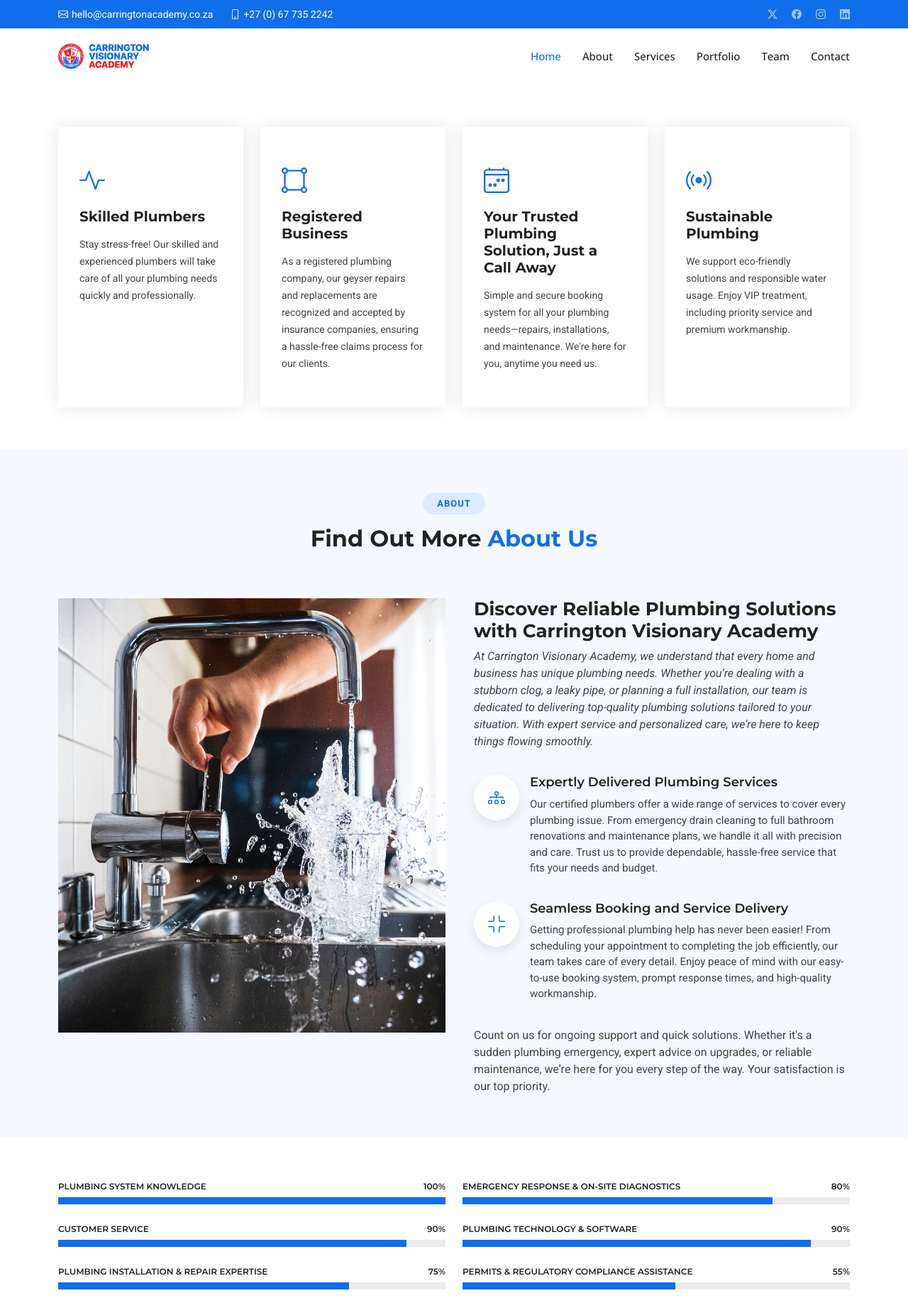
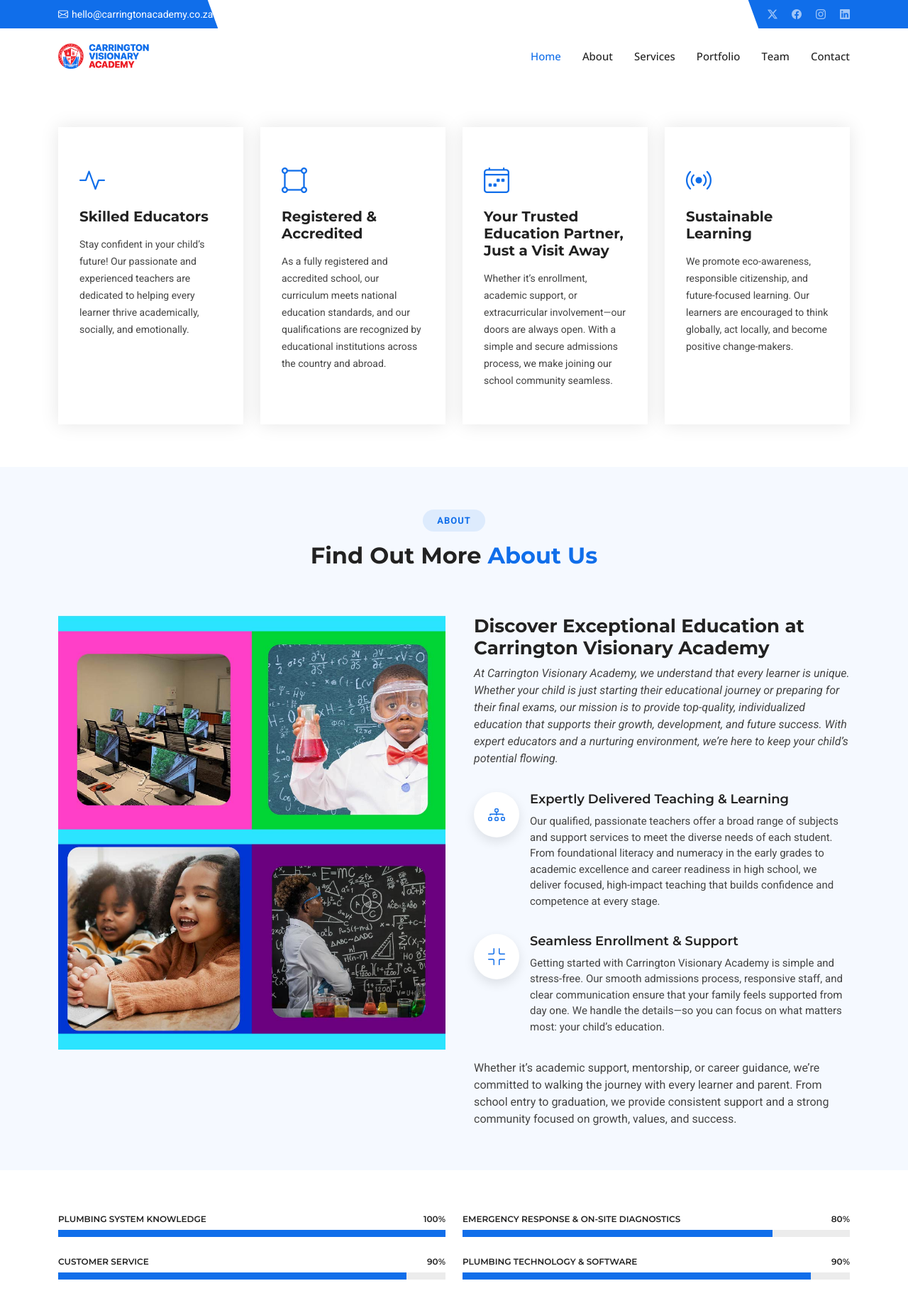
Before and after one commit to Carrington-dev/carrington-visionary-academy, a Flask app: page /about in a window 1280 px wide. Shown: the top 1829 px of the page at 71% size. Run offline with Flask 3, Linux system fonts and the light colour scheme; some libraries are stand-ins or nearby versions.

Commit message:
Added about page
Co-Authored-By: Stemgon <165911512+stemgon@users.noreply.github.com>
Co-Authored-By: Carrington Muleya <79579279+carrington-dev@users.noreply.github.com>

```diff
--- a/src/static/css/main.css
+++ b/src/static/css/main.css
@@ -1,11 +1,3 @@
-/**
-* Template Name: BizLand
-* Template URL: https://bootstrapmade.com/bizland-bootstrap-business-template/
-* Updated: Dec 05 2024 with Bootstrap v5.3.3
-* Author: BootstrapMade.com
-* License: https://bootstrapmade.com/license/
-*/
-
 /*--------------------------------------------------------------
 # Font & Color Variables
 # Help: https://bootstrapmade.com/color-system/
@@ -227,6 +219,23 @@ h6 {
   height: 0;
   visibility: hidden;
   overflow: hidden;
+}
+
+
+
+.inbetween {
+  display: none;
+}
+
+/* Show only on desktop */
+@media (min-width: 1024px) {
+  .inbetween {
+      display: block;
+      width: 800px;
+      height: 40px;
+      transform: skew(20deg);
+      background: #fff;
+  }
 }
 
 /*--------------------------------------------------------------
--- a/src/templates/about.html
+++ b/src/templates/about.html
@@ -14,32 +14,41 @@
       <div class="col-xl-3 col-md-6 d-flex" data-aos="fade-up" data-aos-delay="100">
         <div class="service-item position-relative">
           <div class="icon"><i class="bi bi-activity icon"></i></div>
-          <h4><a href="" class="stretched-link">Skilled Plumbers</a></h4>
-          <p>Stay stress-free! Our skilled and experienced plumbers will take care of all your plumbing needs quickly and professionally.          </p>
+          <h4><a href="" class="stretched-link">Skilled Educators</a></h4>
+          <p>Stay confident in your child’s future! Our passionate and experienced teachers are dedicated to helping every learner thrive academically, socially, and emotionally.
+          </p>
         </div>
       </div><!-- End Service Item -->
 
       <div class="col-xl-3 col-md-6 d-flex" data-aos="fade-up" data-aos-delay="200">
         <div class="service-item position-relative">
           <div class="icon"><i class="bi bi-bounding-box-circles icon"></i></div>
-          <h4><a href="" class="stretched-link">Registered Business</a></h4>
-          <p>As a registered plumbing company, our geyser repairs and replacements are recognized and accepted by insurance companies, ensuring a hassle-free claims process for our clients.          </p>
+          <h4><a href="" class="stretched-link">Registered & Accredited</a></h4>
+          <p>As a fully registered and accredited school, our curriculum meets national education standards, and our qualifications are recognized by educational institutions across the country and abroad.
+          </p>
         </div>
       </div><!-- End Service Item -->
 
       <div class="col-xl-3 col-md-6 d-flex" data-aos="fade-up" data-aos-delay="300">
         <div class="service-item position-relative">
           <div class="icon"><i class="bi bi-calendar4-week icon"></i></div>
-          <h4><a href="" class="stretched-link">Your Trusted Plumbing Solution, Just a Call Away</a></h4>
-          <p>Simple and secure booking system for all your plumbing needs—repairs, installations, and maintenance. We're here for you, anytime you need us.          </p>
+          <h4><a href="" class="stretched-link"> Your Trusted Education Partner, Just a Visit Away
+          </a></h4>
+          <p>Whether it’s enrollment, academic support, or extracurricular involvement—our doors are always open. With a simple and secure admissions process, we make joining our school community seamless.
+
+          </p>
         </div>
       </div><!-- End Service Item -->
 
       <div class="col-xl-3 col-md-6 d-flex" data-aos="fade-up" data-aos-delay="400">
         <div class="service-item position-relative">
           <div class="icon"><i class="bi bi-broadcast icon"></i></div>
-          <h4><a href="" class="stretched-link">Sustainable Plumbing</a></h4>
-          <p>We support eco-friendly solutions and responsible water usage. Enjoy VIP treatment, including priority service and premium workmanship.          </p>
+          <h4><a href="" class="stretched-link">Sustainable Learning</a></h4>
+          <p>
+            We promote eco-awareness, responsible citizenship, and future-focused learning. Our learners are encouraged to think globally, act locally, and become positive change-makers.
+
+
+          </p>
         </div>
       </div><!-- End Service Item -->
 
@@ -68,35 +77,38 @@
 
       <div class="col-lg-6 d-flex flex-column justify-content-center" data-aos="fade-up" data-aos-delay="200">
         <div class="about-content ps-0 ps-lg-3">
-          <h3>Discover Reliable Plumbing Solutions with {{ company }}
+          <h3>Discover Exceptional Education at
+            {{ company }}
             </h3>
           <p class="fst-italic">
-            At {{ company }}, we understand that every home and business has unique plumbing needs. Whether you’re dealing with a stubborn clog, a leaky pipe, or planning a full installation, our team is dedicated to delivering top-quality plumbing solutions tailored to your situation. With expert service and personalized care, we’re here to keep things flowing smoothly.
+            At {{ company }}, we understand that every learner is unique. Whether your child is just starting their educational journey or preparing for their final exams, our mission is to provide top-quality, individualized education that supports their growth, development, and future success. With expert educators and a nurturing environment, we’re here to keep your child’s potential flowing.
+
           </p>
           <ul>
             <li>
               <i class="bi bi-diagram-3"></i>
               <div>
-                <h4>Expertly Delivered Plumbing Services
+                <h4>Expertly Delivered Teaching & Learning
                 </h4>
-                <p>Our certified plumbers offer a wide range of services to cover every plumbing issue. From emergency drain cleaning to full bathroom renovations and maintenance plans, we handle it all with precision and care. Trust us to provide dependable, hassle-free service that fits your needs and budget.
+                <p>
+                  Our qualified, passionate teachers offer a broad range of subjects and support services to meet the diverse needs of each student. From foundational literacy and numeracy in the early grades to academic excellence and career readiness in high school, we deliver focused, high-impact teaching that builds confidence and competence at every stage.
                 </p>
               </div>
             </li>
             <li>
               <i class="bi bi-fullscreen-exit"></i>
               <div>
-                <h4>Seamless Booking and Service Delivery</h4>
+                <h4>Seamless Enrollment & Support</h4>
                 <p>
-                  Getting professional plumbing help has never been easier! From scheduling your appointment to completing the job efficiently, our team takes care of every detail. Enjoy peace of mind with our easy-to-use booking system, prompt response times, and high-quality workmanship.
+                  Getting started with {{ company }} is simple and stress-free. Our smooth admissions process, responsive staff, and clear communication ensure that your family feels supported from day one. We handle the details—so you can focus on what matters most: your child’s education.
+
 
                 </p>
               </div>
             </li>
           </ul>
           <p>
-            Count on us for ongoing support and quick solutions. Whether it's a sudden plumbing emergency, expert advice on upgrades, or reliable maintenance, we’re here for you every step of the way. Your satisfaction is our top priority.
-
+            Whether it’s academic support, mentorship, or career guidance, we’re committed to walking the journey with every learner and parent. From school entry to graduation, we provide consistent support and a strong community focused on growth, values, and success.
           </p>
         </div>
 
--- a/src/templates/base.html
+++ b/src/templates/base.html
@@ -38,8 +38,11 @@
       <div class="container d-flex justify-content-center justify-content-md-between">
         <div class="contact-info d-flex align-items-center">
           <i class="bi bi-envelope d-flex align-items-center"><a href="mailto:{{ email }}">{{ email }}</a></i>
-          <i class="bi bi-phone d-flex align-items-center ms-4"><span>{{ phone }}</span></i>
+          <!--
+            <i class="bi bi-phone d-flex align-items-center ms-4"><span>{{ phone }}</span></i>
+            -->
         </div>
+        <div class="inbetween"></div>
         <div class="social-links d-none d-md-flex align-items-center">
           <a href="#" class="twitter"><i class="bi bi-twitter-x"></i></a>
           <a href="#" class="facebook"><i class="bi bi-facebook"></i></a>
```
Also changed, not shown: src/static/img/about-1.jpg (deleted), src/static/img/about-2.jpg (deleted), src/static/img/about.jpg.
